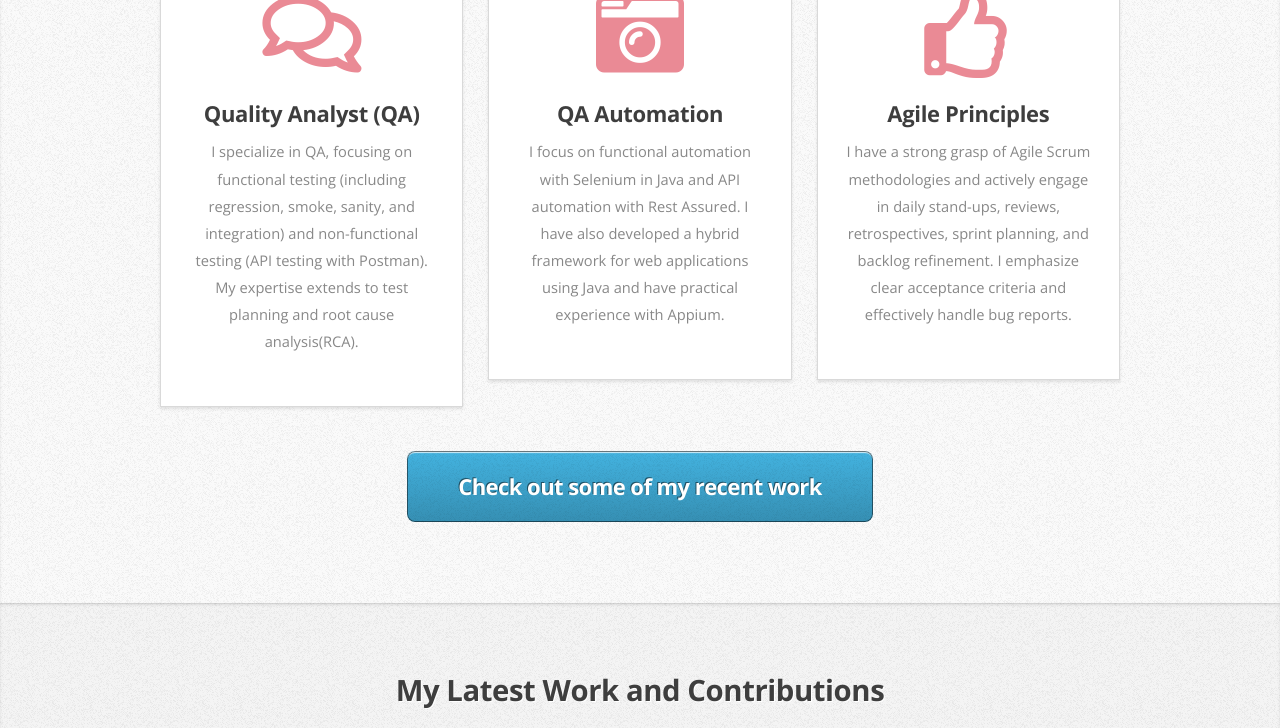
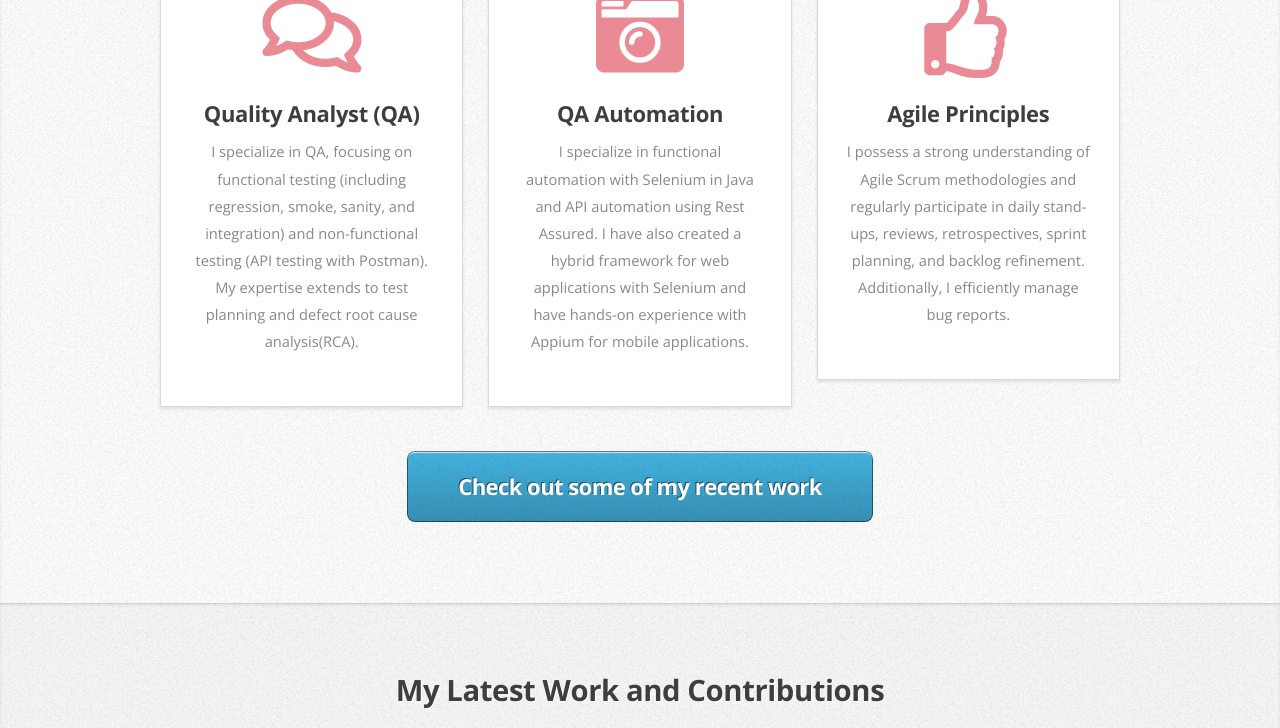
Before and after one commit to Nishadtaj/Portfolio, a plain HTML site: page index.html in a window 1280 px wide. Shown: the part 900-1628 px from the top of the page. Drawn offline with nearby package versions, Linux system fonts and the light colour scheme.

```diff
--- a/index.html
+++ b/index.html
@@ -49,14 +49,14 @@
 							<section class="box style1">
 								<span class="icon featured fa-comments"></span>
 								<h3>Quality Analyst (QA)</h3>
-								<p>I specialize in QA, focusing on functional testing (including regression, smoke, sanity, and integration) and non-functional testing (API testing with Postman). My expertise extends to test planning and root cause analysis(RCA).
+								<p>I specialize in QA, focusing on functional testing (including regression, smoke, sanity, and integration) and non-functional testing (API testing with Postman). My expertise extends to test planning and defect root cause analysis(RCA).
 							</section>
 						</div>
 						<div class="col-4 col-6-medium col-12-small">
 							<section class="box style1">
 								<span class="icon solid featured fa-camera-retro"></span>
 								<h3>QA Automation</h3>
-								<p>I focus on functional automation with Selenium in Java and API automation with Rest Assured. I have also developed a hybrid framework for web applications using Java and have practical experience with Appium.
+								<p>I specialize in functional automation with Selenium in Java and API automation using Rest Assured. I have also created a hybrid framework for web applications with Selenium and have hands-on experience with Appium for mobile applications.
 								</p>
 							</section>
 						</div>
@@ -64,7 +64,7 @@
 							<section class="box style1">
 								<span class="icon featured fa-thumbs-up"></span>
 								<h3>Agile Principles</h3>
-								<p>I have a strong grasp of Agile Scrum methodologies and actively engage in daily stand-ups, reviews, retrospectives, sprint planning, and backlog refinement. I emphasize clear acceptance criteria and effectively handle bug reports.
+								<p>I possess a strong understanding of Agile Scrum methodologies and regularly participate in daily stand-ups, reviews, retrospectives, sprint planning, and backlog refinement. Additionally, I efficiently manage bug reports.
 								</p>
 							</section>
 						</div>
```
